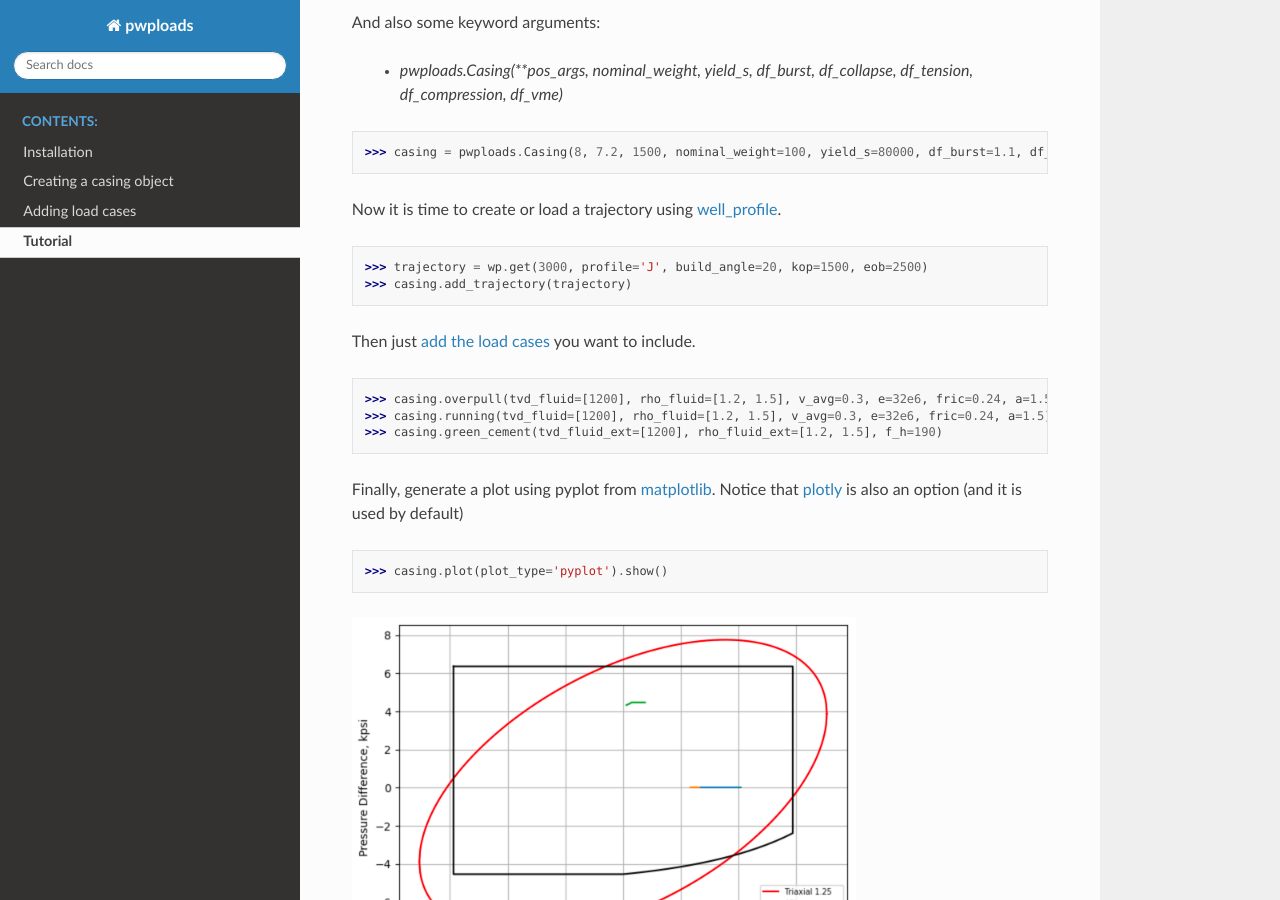
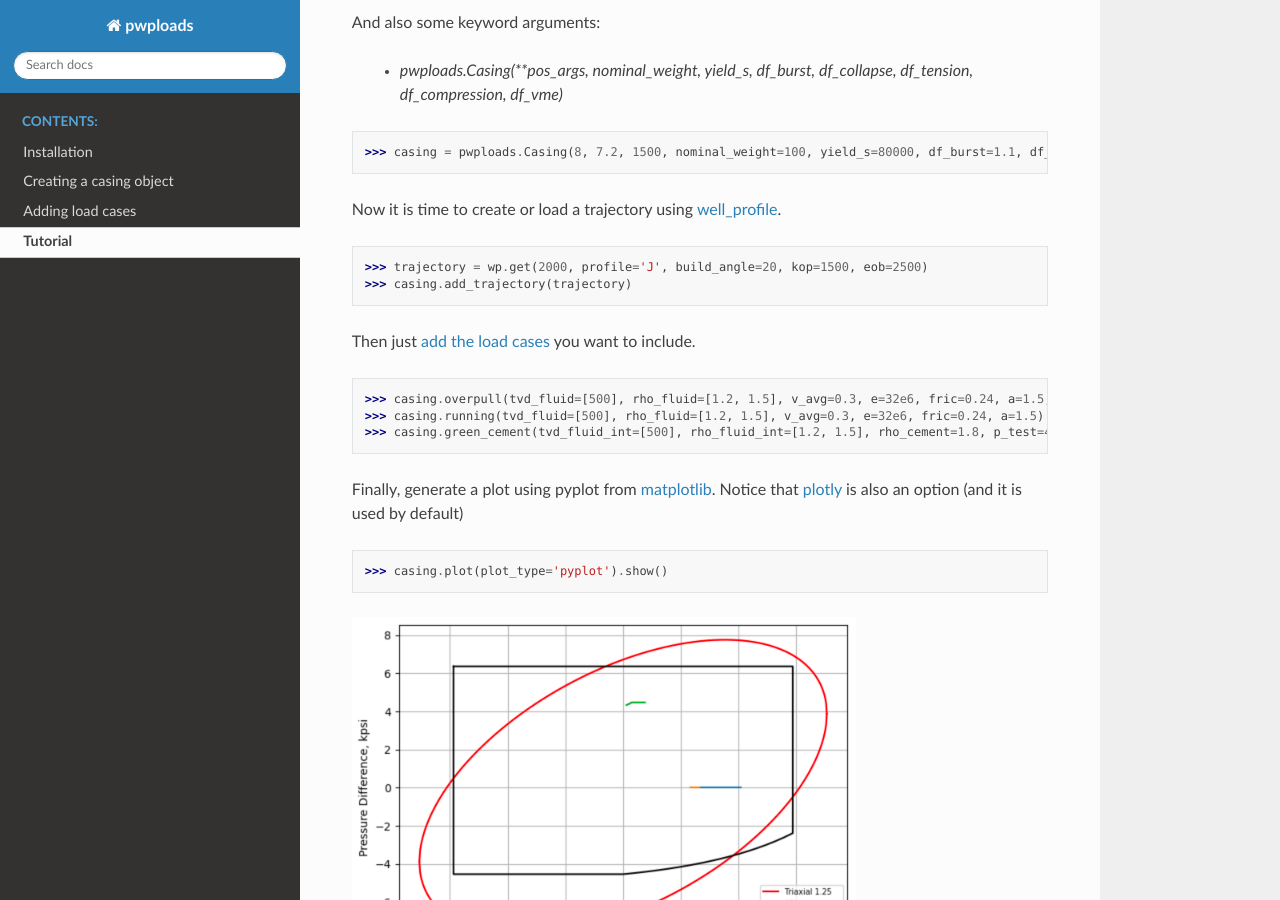
Before and after one commit to pro-well-plan/pwploads, a Sphinx documentation site: the page built from docs/source/tutorial.rst, in a window 1280 px wide and 900 px high, scrolled down 496 px. Built offline with Sphinx 7.4.7 and the Read the Docs theme 2.0.0, drawn with Linux system fonts in a browser that asks for light colours; formulas are drawn with MathJax 3.

Commit message:
Update docs

```diff
--- a/docs/source/tutorial.rst
+++ b/docs/source/tutorial.rst
@@ -28,16 +28,16 @@ Now it is time to create or load a trajectory using `well_profile`_.
 
 .. code-block:: python
 
-    >>> trajectory = wp.get(3000, profile='J', build_angle=20, kop=1500, eob=2500)
+    >>> trajectory = wp.get(2000, profile='J', build_angle=20, kop=1500, eob=2500)
     >>> casing.add_trajectory(trajectory)
 
 Then just :ref:`add the load cases <add_loads>` you want to include.
 
 .. code-block:: python
 
-    >>> casing.overpull(tvd_fluid=[1200], rho_fluid=[1.2, 1.5], v_avg=0.3, e=32e6, fric=0.24, a=1.5, f_ov=0)
-    >>> casing.running(tvd_fluid=[1200], rho_fluid=[1.2, 1.5], v_avg=0.3, e=32e6, fric=0.24, a=1.5)
-    >>> casing.green_cement(tvd_fluid_ext=[1200], rho_fluid_ext=[1.2, 1.5], f_h=190)
+    >>> casing.overpull(tvd_fluid=[500], rho_fluid=[1.2, 1.5], v_avg=0.3, e=32e6, fric=0.24, a=1.5, f_ov=0)
+    >>> casing.running(tvd_fluid=[500], rho_fluid=[1.2, 1.5], v_avg=0.3, e=32e6, fric=0.24, a=1.5)
+    >>> casing.green_cement(tvd_fluid_int=[500], rho_fluid_int=[1.2, 1.5], rho_cement=1.8, p_test=4472.65, f_pre=0)
 
 Finally, generate a plot using pyplot from `matplotlib`_. Notice that `plotly`_ is also an option (and it is used by default)
 
```
Also changed, not shown: docs/source/index.rst (+5 -5 lines).
